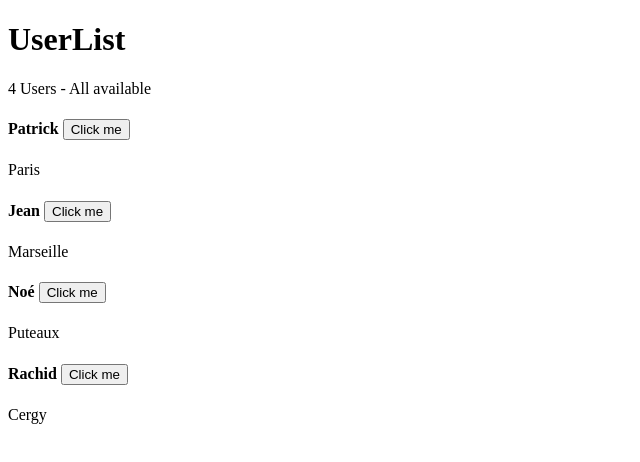
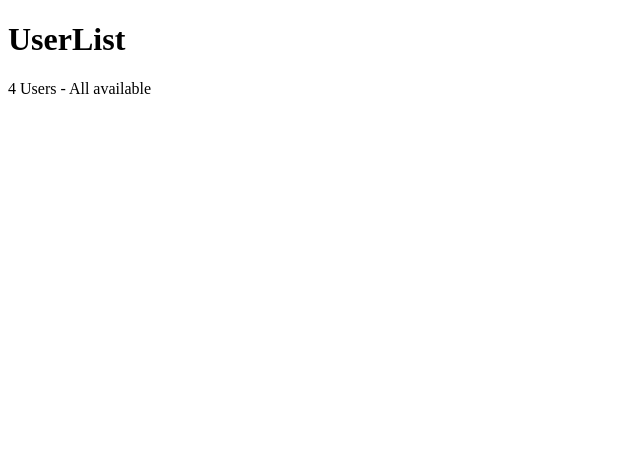
Before and after one commit to ndjerrou/communication-and-events, a JavaScript app: page / in a window 1280 px wide. Shown: the top 462 px of the page, without its empty margins (0-640 px from the left). Built offline with nearby package versions, Linux system fonts and the light colour scheme.

Commit message:
conditionnaly render jsx

```diff
--- a/src/App.js
+++ b/src/App.js
@@ -1,12 +1,7 @@
 import UserList from './components/UserList';
 
 export default function App() {
-  const users = [
-    { id: 1, name: 'Patrick', city: 'Paris', isMajor: true },
-    { id: 2, name: 'Jean', city: 'Marseille', isMajor: true },
-    { id: 3, name: 'Noé', city: 'Puteaux', isMajor: false },
-    { id: 4, name: 'Rachid', city: 'Cergy', isMajor: false },
-  ];
+  const users = [];
 
   const available = true;
 
--- a/src/components/User.js
+++ b/src/components/User.js
@@ -1,4 +1,4 @@
-const User = ({ id, name, city }) => {
+const User = ({ id, name, city, isMajor }) => {
   const handleClick = () => {
     alert('event click fired');
   };
@@ -6,7 +6,7 @@ const User = ({ id, name, city }) => {
   return (
     <div key={id}>
       <h4>
-        {name}{' '}
+        {name} - {isMajor ? <span>Yes majeur</span> : <span>Oups, mineur</span>}{' '}
         <button
           onMouseOver={() => alert('survol du bouton')}
           onClick={handleClick}
--- a/src/components/UserList.js
+++ b/src/components/UserList.js
@@ -1,15 +1,16 @@
 import User from './User';
 
-const UserList = ({ users, length, isAvailable }) => (
+const UserList = ({ users, length, isAvailable, isMajor }) => (
   <>
     <h1>UserList</h1>
     <p>
       {length} Users - {isAvailable ? 'All available' : 'Not available'}
     </p>
-    {users.map(({ id, name, city }) => (
-      // reference here the User component to display individually each user
-      <User id={id} name={name} city={city} />
-    ))}
+    {users.length > 0 &&
+      users.map(({ id, name, city }) => (
+        // reference here the User component to display individually each user
+        <User id={id} name={name} city={city} isMajor={isMajor} />
+      ))}
   </>
 );
 
```
